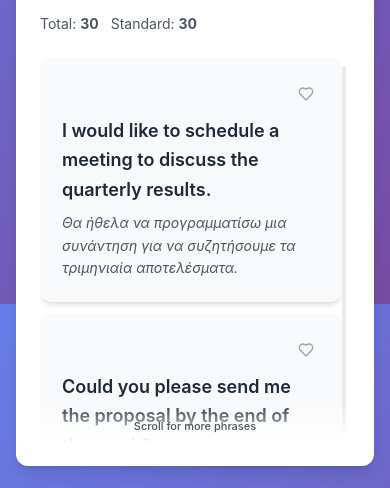
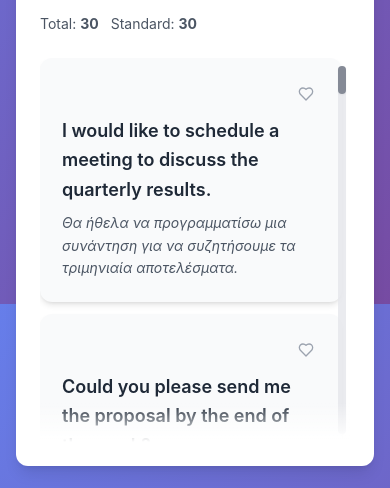
Before and after one commit to nexarchakos/shadowfluent, a React (Vite) app: page /business-english in a window 390 px wide. Shown: the part 540-1028 px from the top of the page. Built offline with nearby package versions, Linux system fonts and the light colour scheme.

Commit message:
Changes to scroll inside the phrases box v2

```diff
--- a/src/components/PhraseList.tsx
+++ b/src/components/PhraseList.tsx
@@ -38,6 +38,8 @@ export default function PhraseList({
   const [isScrollable, setIsScrollable] = useState(false);
   const [isAtTop, setIsAtTop] = useState(true);
   const [isAtBottom, setIsAtBottom] = useState(false);
+  const [scrollThumbTop, setScrollThumbTop] = useState(0);
+  const [scrollThumbHeight, setScrollThumbHeight] = useState(24);
   const selectedPhraseRef = useRef<HTMLButtonElement | null>(null);
   // Use controlled or uncontrolled state for showFavoritesOnly
   const [internalShowFavoritesOnly, setInternalShowFavoritesOnly] = useState(false);
@@ -140,6 +142,18 @@ export default function PhraseList({
     setIsScrollable(canScroll);
     setIsAtTop(el.scrollTop <= 1);
     setIsAtBottom(el.scrollTop + el.clientHeight >= el.scrollHeight - 1);
+    if (canScroll) {
+      const viewHeight = el.clientHeight;
+      const contentHeight = el.scrollHeight;
+      const thumbHeight = Math.max(28, Math.round((viewHeight / contentHeight) * viewHeight));
+      const maxTop = Math.max(1, viewHeight - thumbHeight);
+      const top = Math.round((el.scrollTop / (contentHeight - viewHeight)) * maxTop);
+      setScrollThumbHeight(thumbHeight);
+      setScrollThumbTop(Math.min(maxTop, Math.max(0, top)));
+    } else {
+      setScrollThumbHeight(24);
+      setScrollThumbTop(0);
+    }
   }, []);
 
   useEffect(() => {
@@ -383,15 +397,18 @@ export default function PhraseList({
         )}
         </div>
         {isScrollable && (
-          <div className="pointer-events-none absolute right-1 top-2 bottom-2 w-1 rounded-full bg-gray-200/80 sm:hidden" />
+          <div className="pointer-events-none absolute right-1 top-2 bottom-2 w-2 rounded-full bg-gray-200/80 sm:hidden">
+            <div
+              className="absolute left-0 right-0 rounded-full bg-gray-500/80 shadow-sm"
+              style={{ height: `${scrollThumbHeight}px`, top: `${scrollThumbTop}px` }}
+            />
+          </div>
         )}
         {isScrollable && !isAtTop && (
           <div className="pointer-events-none absolute inset-x-0 top-0 h-6 bg-gradient-to-b from-white to-transparent" />
         )}
         {isScrollable && !isAtBottom && (
-          <div className="pointer-events-none absolute inset-x-0 bottom-0 h-10 bg-gradient-to-t from-white to-transparent flex items-end justify-center pb-2 sm:hidden">
-            <span className="text-[11px] font-medium text-gray-600">Scroll for more phrases</span>
-          </div>
+          <div className="pointer-events-none absolute inset-x-0 bottom-0 h-10 bg-gradient-to-t from-white to-transparent sm:hidden" />
         )}
       </div>
     </div>
```
